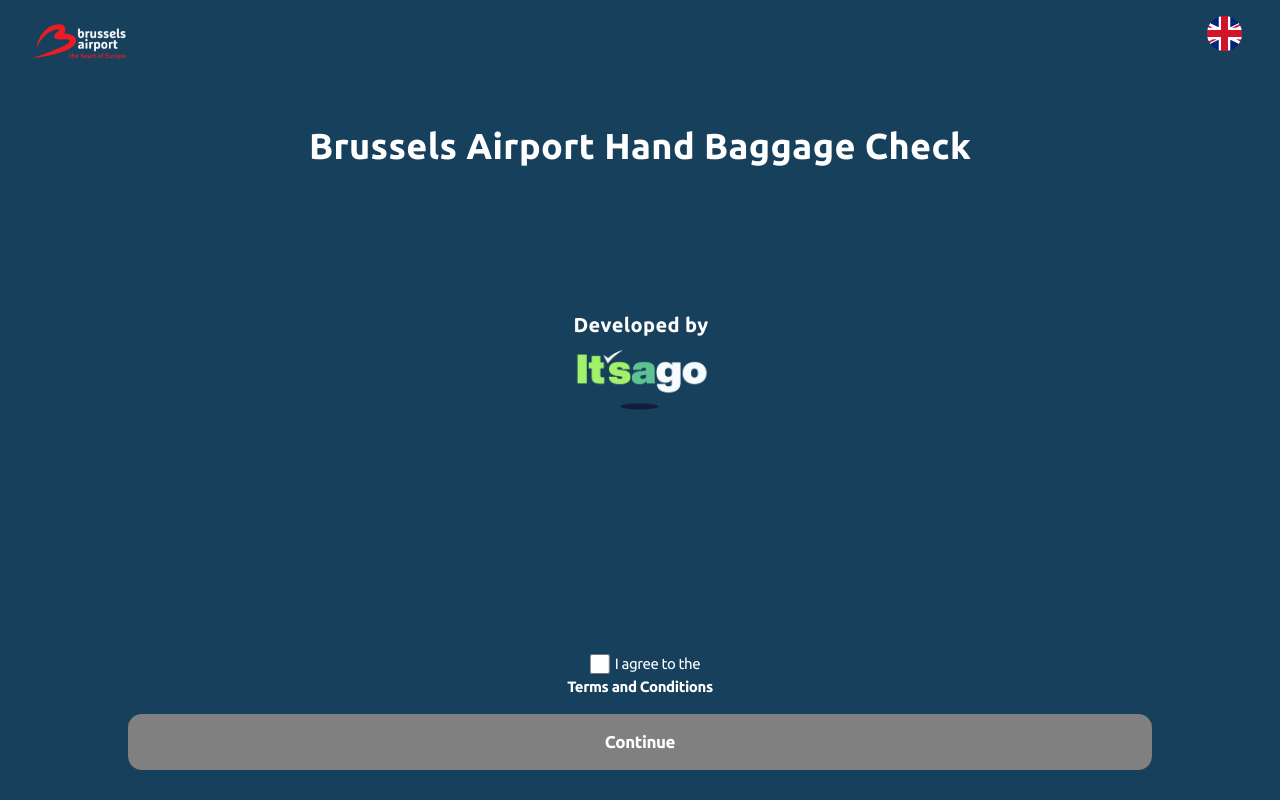
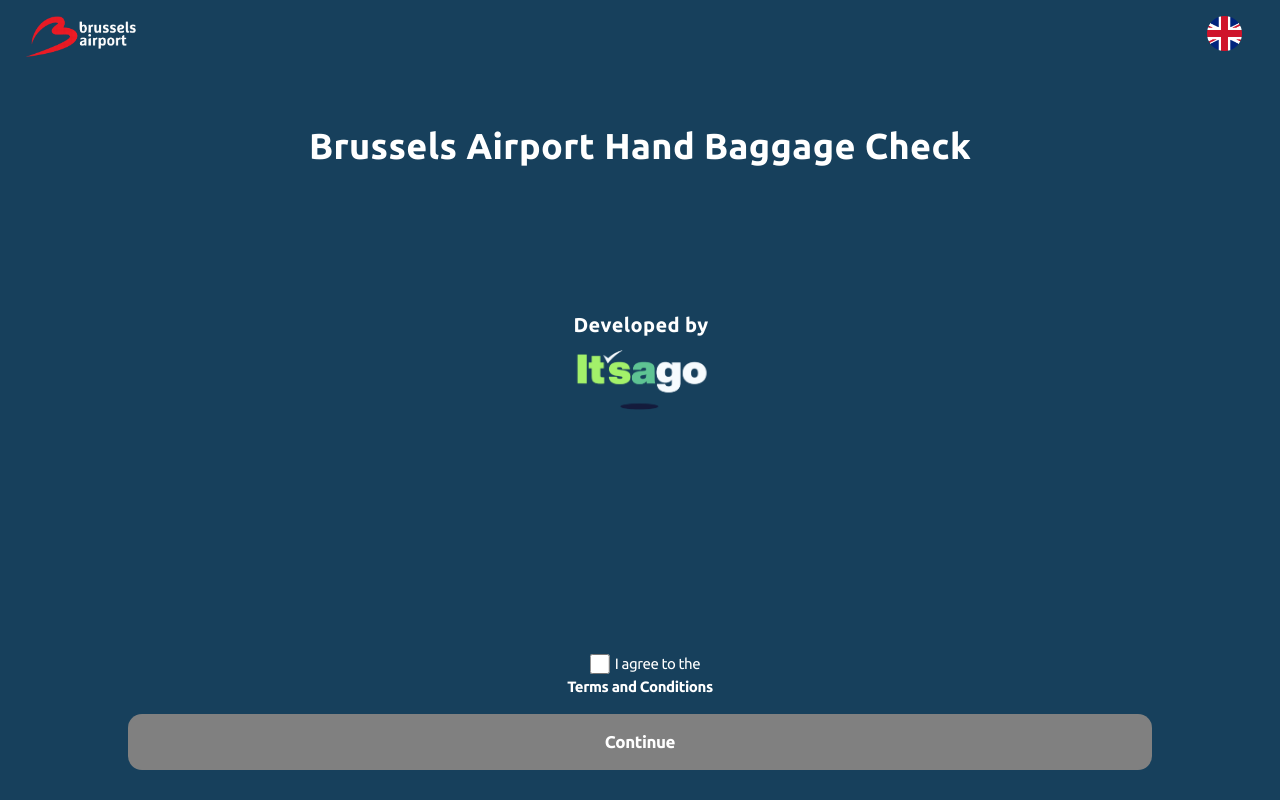
Before and after one commit to jorensjongers/itsago-frontend, a React app: page / in a window 1280 px wide. Built offline with nearby package versions, Linux system fonts and the light colour scheme.

Commit message:
better quality bac logo

```diff
--- a/src/styles/components/images.scss
+++ b/src/styles/components/images.scss
@@ -2,6 +2,7 @@ img.bac-logo {
     position: absolute;
     left: 2vw;
     top: 2vh;
+    width: 110px;
 }
 
 img.itsago {
```
Also changed, not shown: src/images/bac_logo.png.
